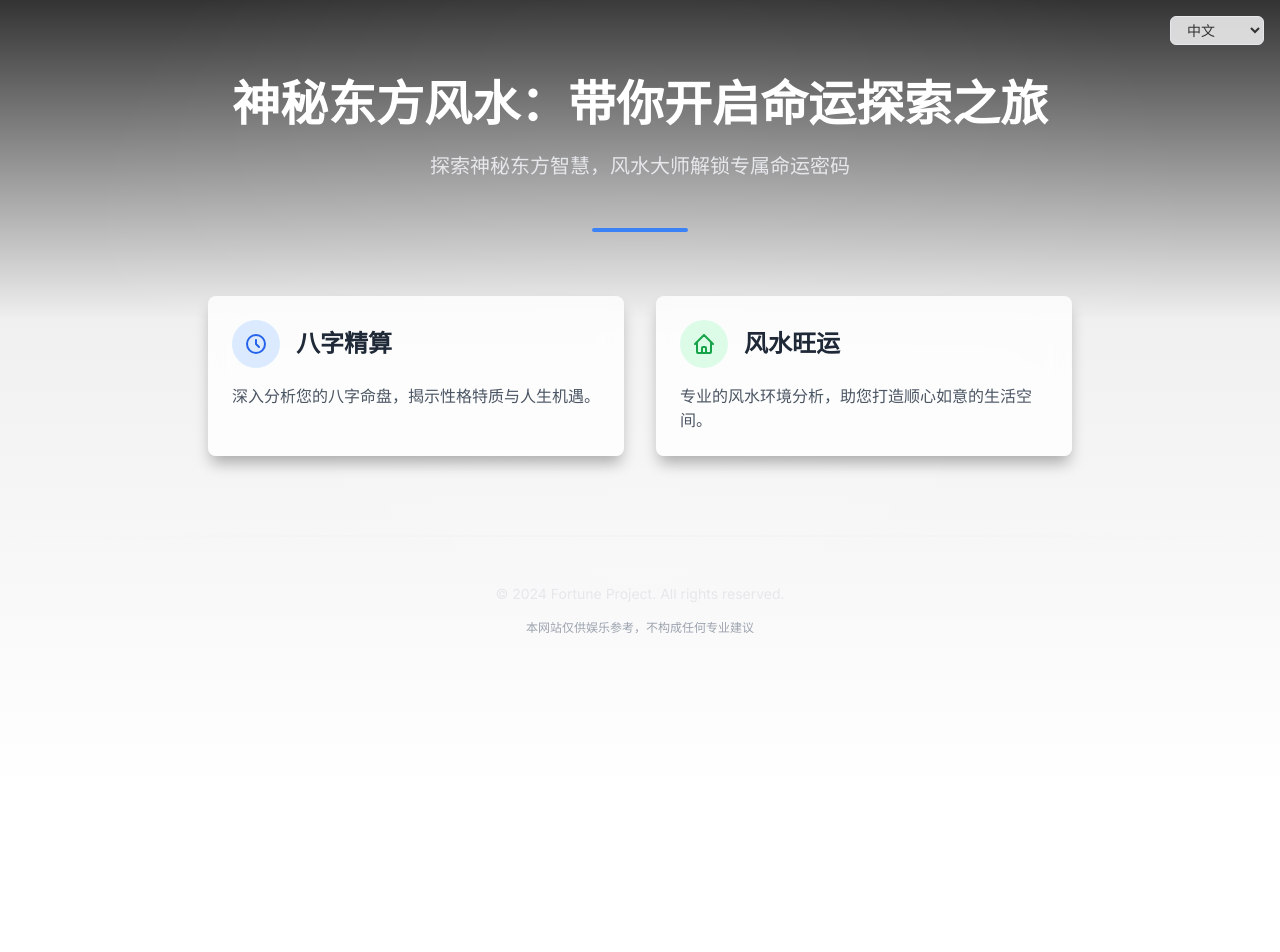
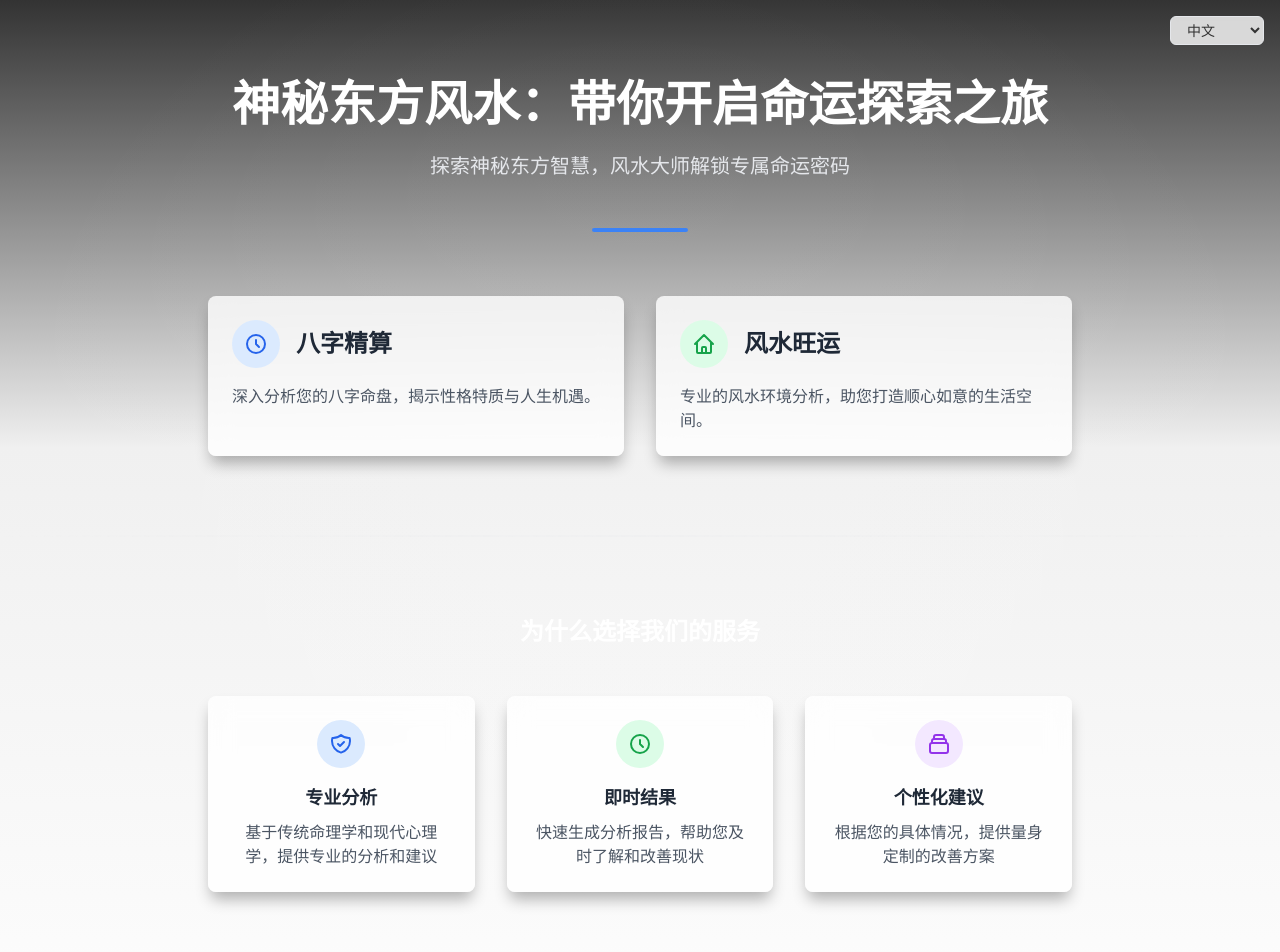
Before and after one commit to Yangyang0416-chow/fortune-project, a Next.js app: page / in a window 1280 px wide. Shown: the top 952 px of the page. Before the commit the page ends 800 px from the top, so only its background shows below. Built offline with nearby package versions, Linux system fonts and the light colour scheme.

Commit message:
feat: update Features component and page layout

```diff
--- a/src/app/home/components/Features.tsx
+++ b/src/app/home/components/Features.tsx
@@ -2,28 +2,80 @@ import Link from "next/link";
 
 export default function Features() {
   return (
-    <div className="py-20">
+    <div className="py-20 relative">
+      <div className="absolute top-0 left-0 right-0 h-px bg-gradient-to-r from-transparent via-gray-200/20 to-transparent"></div>
+
       <div className="max-w-4xl mx-auto px-4">
-        <div className="grid grid-cols-1 md:grid-cols-2 gap-8">
-          <Link
-            href="/test-analysis/bazi"
-            className="feature-card"
-          >
-            <h2 className="text-2xl font-medium mb-3">八字精算</h2>
+        <h2 className="text-2xl font-bold text-center mb-12 text-white animate-fade-in">
+          为什么选择我们的服务
+        </h2>
+
+        <div className="grid grid-cols-1 md:grid-cols-3 gap-8">
+          <div className="feature-card text-center p-6 animate-fade-in delay-100">
+            <div className="w-12 h-12 bg-blue-100 rounded-full flex items-center justify-center mx-auto mb-4">
+              <svg
+                className="w-6 h-6 text-blue-600"
+                fill="none"
+                stroke="currentColor"
+                viewBox="0 0 24 24"
+              >
+                <path
+                  strokeLinecap="round"
+                  strokeLinejoin="round"
+                  strokeWidth={2}
+                  d="M9 12l2 2 4-4m5.618-4.016A11.955 11.955 0 0112 2.944a11.955 11.955 0 01-8.618 3.04A12.02 12.02 0 003 9c0 5.591 3.824 10.29 9 11.622 5.176-1.332 9-6.03 9-11.622 0-1.042-.133-2.052-.382-3.016z"
+                />
+              </svg>
+            </div>
+            <h3 className="text-lg font-semibold mb-2 text-gray-800">专业分析</h3>
             <p className="text-gray-600">
-              通过八字分析您的性格特点、事业发展、人际关系等方面的特质。
+              基于传统命理学和现代心理学，提供专业的分析和建议
             </p>
-          </Link>
+          </div>
 
-          <Link
-            href="/test-analysis/fengshui"
-            className="feature-card"
-          >
-            <h2 className="text-2xl font-medium mb-3">风水旺运</h2>
+          <div className="feature-card text-center p-6 animate-fade-in delay-200">
+            <div className="w-12 h-12 bg-green-100 rounded-full flex items-center justify-center mx-auto mb-4">
+              <svg
+                className="w-6 h-6 text-green-600"
+                fill="none"
+                stroke="currentColor"
+                viewBox="0 0 24 24"
+              >
+                <path
+                  strokeLinecap="round"
+                  strokeLinejoin="round"
+                  strokeWidth={2}
+                  d="M12 8v4l3 3m6-3a9 9 0 11-18 0 9 9 0 0118 0z"
+                />
+              </svg>
+            </div>
+            <h3 className="text-lg font-semibold mb-2 text-gray-800">即时结果</h3>
             <p className="text-gray-600">
-              分析居住环境的风水特点，提供改善建议以增进运势。
+              快速生成分析报告，帮助您及时了解和改善现状
             </p>
-          </Link>
+          </div>
+
+          <div className="feature-card text-center p-6 animate-fade-in delay-300">
+            <div className="w-12 h-12 bg-purple-100 rounded-full flex items-center justify-center mx-auto mb-4">
+              <svg
+                className="w-6 h-6 text-purple-600"
+                fill="none"
+                stroke="currentColor"
+                viewBox="0 0 24 24"
+              >
+                <path
+                  strokeLinecap="round"
+                  strokeLinejoin="round"
+                  strokeWidth={2}
+                  d="M19 11H5m14 0a2 2 0 012 2v6a2 2 0 01-2 2H5a2 2 0 01-2-2v-6a2 2 0 012-2m14 0V9a2 2 0 00-2-2M5 11V9a2 2 0 012-2m0 0V5a2 2 0 012-2h6a2 2 0 012 2v2M7 7h10"
+                />
+              </svg>
+            </div>
+            <h3 className="text-lg font-semibold mb-2 text-gray-800">个性化建议</h3>
+            <p className="text-gray-600">
+              根据您的具体情况，提供量身定制的改善方案
+            </p>
+          </div>
         </div>
       </div>
     </div>
--- a/src/app/page.tsx
+++ b/src/app/page.tsx
@@ -1,13 +1,15 @@
 'use client';
 
 import Hero from './home/components/Hero';
+import Features from './home/components/Features';
 import Footer from './home/components/Footer';
 
 export default function Home() {
   return (
-    <div>
+    <main>
       <Hero />
+      <Features />
       <Footer />
-    </div>
+    </main>
   );
 }
```
